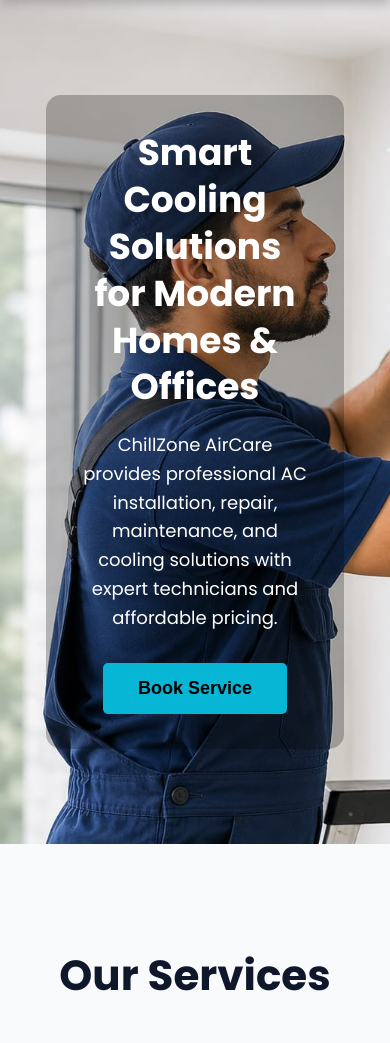
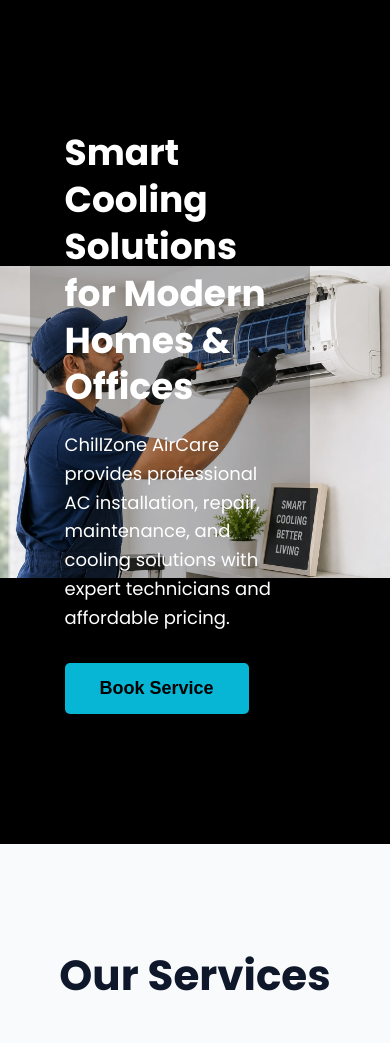
Before and after one commit to katariyasanju18/ChillZone_AirCare, a Flask app: page / in a window 390 px wide. Shown: the part 88-1131 px from the top of the page. Run offline with Flask 3, Linux system fonts and the light colour scheme.

Commit message:
fixed hero cover

```diff
--- a/static/css/style.css
+++ b/static/css/style.css
@@ -560,20 +560,18 @@
 
 /* Mobile Hero Section Fix */
 
-.hero{
+ .hero{
 
-    justify-content:center;
+        background-size:contain;
 
-    align-items:center;
+        background-position:center;
 
-    text-align:center;
+        background-color:#000;
 
-    padding:20px;
+        background-repeat:no-repeat;
 
-    background-position:left center;
-
-    height:100vh;
-}
+        height:100vh;
+    }
 
 .hero-content{
 
```
